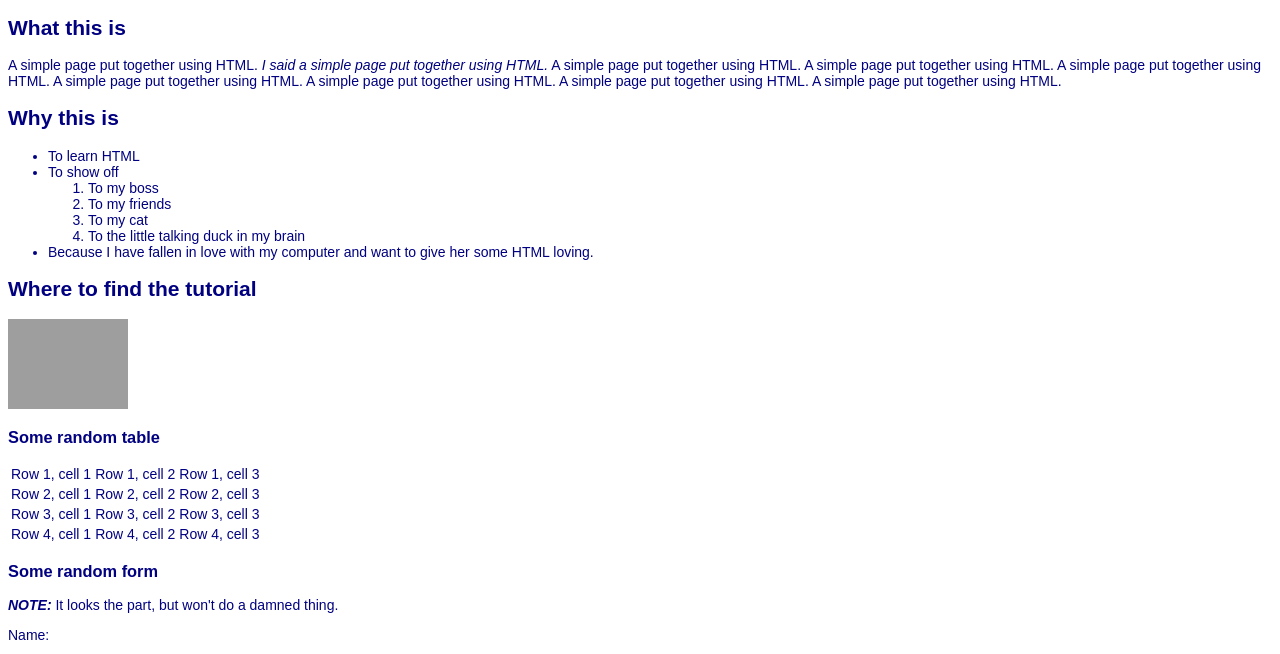
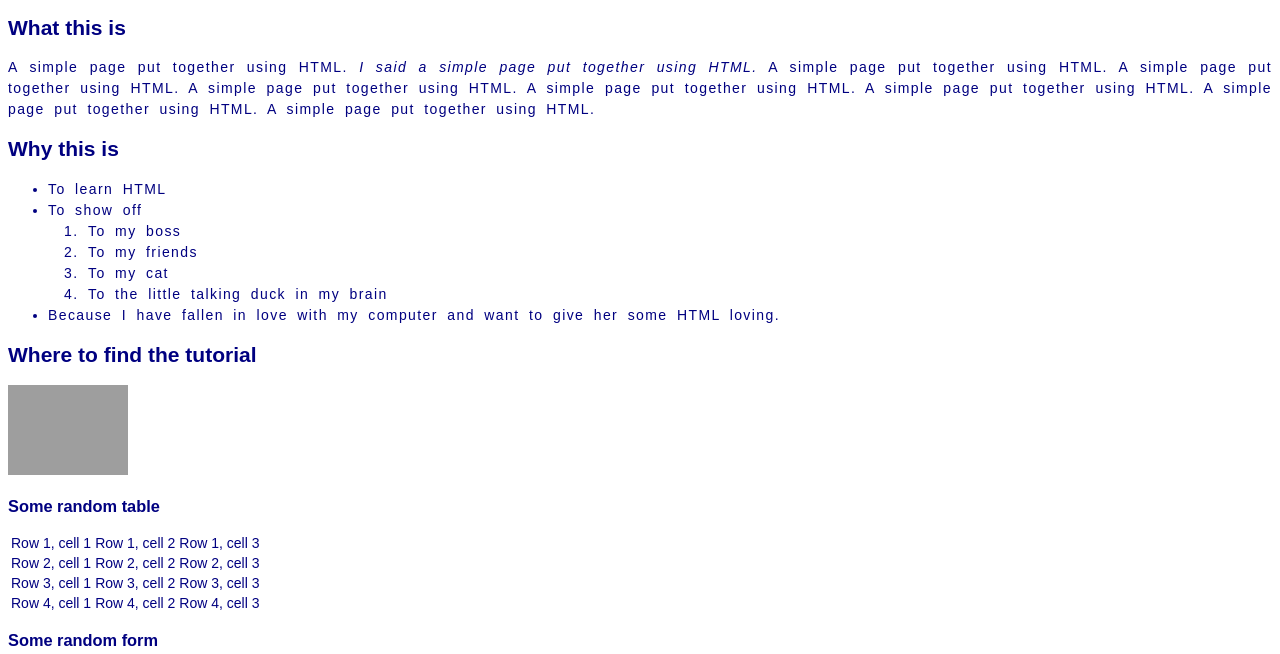
Before and after one commit to sunnyak247/html-dog-beginner-css-tutorial, a plain HTML site: page index.html in a window 1280 px wide. Shown: the part 54-708 px from the top of the page. Drawn offline with Linux system fonts and the light colour scheme; grey boxes are pictures that could not be loaded.

Commit message:
more css tags added again

```diff
--- a/style.css
+++ b/style.css
@@ -25,3 +25,10 @@ strong {
   font-style: italic;
   text-transform: uppercase;
 }
+
+p, li {
+    letter-spacing: 0.1em;
+    word-spacing: 0.3em;
+    line-height: 1.5;
+    text-align: justify;
+}
```
